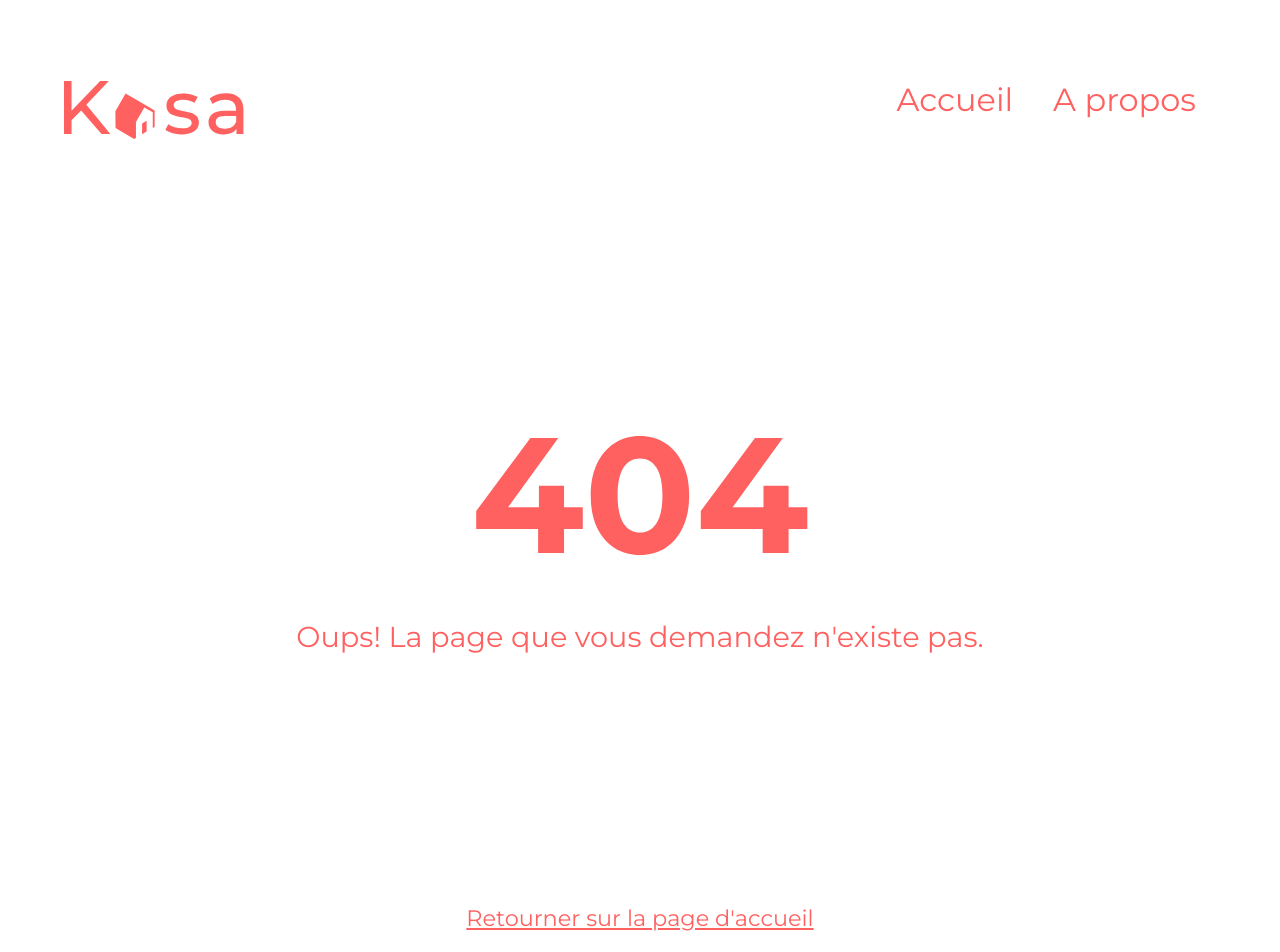
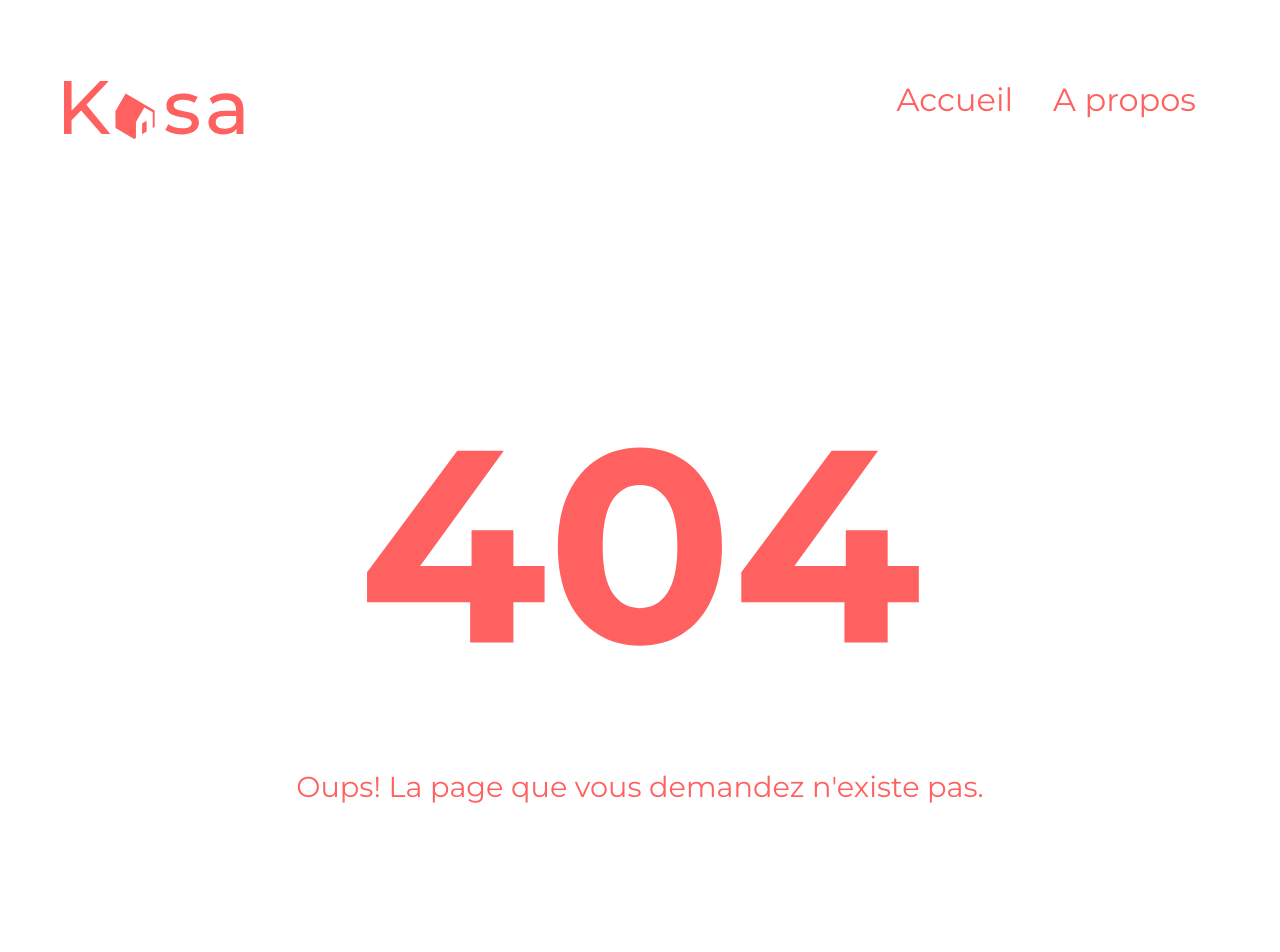
Before and after one commit to Euni14/Projet_8, a React (Create React App) app: page /error in a window 1280 px wide. Shown: the top 952 px of the page. Built offline with nearby package versions, Linux system fonts and the light colour scheme; a web font is replaced by a local one.

Commit message:
page erreur fonctionnel, correction clic des cards en entier, rectification dans le carrousel, finalisation du css projet terminé

```diff
--- a/package.json
+++ b/package.json
@@ -8,7 +8,7 @@
     "@testing-library/user-event": "^13.2.1",
     "react": "^18.2.0",
     "react-dom": "^18.2.0",
-    "react-router-dom": "^6.11.2",
+    "react-router-dom": "^6.13.0",
     "react-scripts": "5.0.1",
     "web-vitals": "^2.1.0"
   },
--- a/src/compenents/App/App.js
+++ b/src/compenents/App/App.js
@@ -1,9 +1,4 @@
-/*import logo from "./logo.svg";*/
-import { BrowserRouter as Router, Routes, Route } from "react-router-dom";
-import Home from "../../pages/Home/Home";
-import Error from "../../pages/Error/Error";
-import About from "../../pages/About/About";
-import Location from "../../pages/Location/Location";
+import { Outlet } from "react-router-dom";
 import Header from "../Header/Header";
 import Footer from "../Footer/Footer";
 import "./App.css";
@@ -12,19 +7,8 @@ function App() {
   return (
     <div>
       <div className="container">
-        <Router>
-          <Header />
-          <Routes>
-            <Route path="/" element={<Home />} errorElement={<Error />} />
-            <Route path="*" element={<Error />} />
-            <Route path="/about" element={<About />} errorElement={<Error />} />
-            <Route
-              path="/location/:id"
-              element={<Location />}
-              errorElement={<Error />}
-            />
-          </Routes>
-        </Router>
+        <Header />
+        <Outlet />
       </div>
       <Footer />
     </div>
--- a/src/compenents/Card/Card.js
+++ b/src/compenents/Card/Card.js
@@ -4,16 +4,16 @@ import "./Card.css";
 function Card(props) {
   const locationPath = "/location/";
   return (
-    <div className="cardBox">
-      <Link to={locationPath + props.location.id}>
+    <Link to={locationPath + props.location.id}>
+      <div className="cardBox">
         <img
           className="cardImage"
           src={props.location.cover}
           alt={props.location.title}
         />
         <h4 className="cardLink">{props.location.title} </h4>
-      </Link>
-    </div>
+      </div>
+    </Link>
   );
 }
 
--- a/src/compenents/Carrousel/Carrousel.js
+++ b/src/compenents/Carrousel/Carrousel.js
@@ -27,9 +27,9 @@ function Carrousel(props) {
           return (
             <img
               className="carrouselImage"
-              key={slide}
+              key={index}
               src={slide}
-              alt="Image du bien à louer"
+              alt="du bien à louer"
             />
           );
         }
--- a/src/index.js
+++ b/src/index.js
@@ -1,10 +1,39 @@
 import React from "react";
 import ReactDOM from "react-dom/client";
+import { createBrowserRouter, RouterProvider } from "react-router-dom";
 import App from "./compenents/App/App";
+import Home from ".//pages/Home/Home";
+import ErrorPage from "./pages/Error/ErrorPage";
+import Location from ".//pages/Location/Location";
+import About from ".//pages/About/About";
 
-/*https://efficientuser.com/2022/10/07/reactdom-render-is-no-longer-supported-in-react-18/ */
+const routerKasa = createBrowserRouter([
+  {
+    path: "/",
+    element: <App />,
+    errorElement: <ErrorPage />,
+    children: [
+      {
+        path: "/",
+        element: <Home />,
+      },
+      {
+        path: "/location/:id",
+        element: <Location />,
+      },
+      {
+        path: "/about",
+        element: <About />,
+      },
+      {
+        path: "/*",
+        element: <ErrorPage />,
+      },
+    ],
+  },
+]);
 ReactDOM.createRoot(document.getElementById("root")).render(
   <React.StrictMode>
-    <App />
+    <RouterProvider router={routerKasa} />
   </React.StrictMode>
 );
--- a/src/pages/Error/Error.css
+++ b/src/pages/Error/ErrorPage.css
@@ -12,30 +12,47 @@
 }
 
 .errorColor {
-color: #FF6060;
+    color: #FF6060;
 }
+
 .backToHome {
     text-decoration: underline;
     font-size: 140%;
     margin-top: 250px;
 }
+
 .errorContainer p {
     text-align: center;
     font-size: 180%;
     font-weight: 500;
 }
+
 @media (992px <=width) {
 
+    .errorColor {
+        display: flex;
+        flex-direction: row;
+
+    }
+    .errorPage {
+        height: 250px;
+        margin-bottom: 100px;
+    }
+    .backToHome {
+        font-size: 200%;
+    }
 }
 
 
 @media (768px <=width <992px) {
     .errorPage {
-         height: 190px;
+        height: 190px;
     }
+
     .errorContainer p {
         text-align: center;
         font-size: 180%;
         font-weight: 500;
     }
+
 }
--- a/src/pages/Error/Error.js
+++ b/src/pages/Error/ErrorPage.js
@@ -1,14 +1,14 @@
 import errorPage from "../../assets/errorPage.svg";
-import "./Error.css";
+import "./ErrorPage.css";
 import { Link } from "react-router-dom";
 
-function Error() {
+function ErrorPage() {
   return (
     <div className="errorContainer">
       <img className="errorPage" src={errorPage} alt="page erreur" />
-      <p className="errorColor">
-        Oups! La page que vous demandez n'existe pas.
-      </p>
+      <div className="errorColor">
+        <p>Oups! La page que&nbsp;</p> <p>vous demandez n'existe pas.</p>
+      </div>
       <Link to="/" className="errorColor backToHome">
         Retourner sur la page d'accueil
       </Link>
@@ -16,4 +16,4 @@ function Error() {
   );
 }
 
-export default Error;
+export default ErrorPage;
--- a/src/pages/Home/Home.js
+++ b/src/pages/Home/Home.js
@@ -5,7 +5,6 @@ import "./Home.css";
 function Home() {
   return (
     <div>
-      <h1>Home composant</h1>
       <Banner />
       <Gallery />
     </div>
--- a/src/pages/Location/Location.js
+++ b/src/pages/Location/Location.js
@@ -1,4 +1,4 @@
-import { useParams } from "react-router-dom";
+import { useParams, useNavigate } from "react-router-dom";
 import { useState, useEffect } from "react";
 import Carrousel from "../../compenents/Carrousel/Carrousel";
 import Collapse from "../../compenents/Collapse/Collapse";
@@ -10,19 +10,21 @@ function Location() {
   const { id } = useParams();
   const [currentLocation, setCurrentLocation] = useState({});
   const ratebase = [1, 2, 3, 4, 5];
+  const navigate = useNavigate();
 
   useEffect(() => {
     (async () => {
-      try {
-        const response = await fetch("http://localhost:3000/location.json");
-        const currLocation = await response.json();
-        const concernedLocation = currLocation.filter((l) => l.id === id);
-        setCurrentLocation(concernedLocation[0]);
-      } catch (e) {
-        console.log(e);
+      const response = await fetch("http://localhost:3000/location.json");
+      const currLocation = await response.json();
+      const concernedLocation = currLocation.filter((l) => l.id === id);
+      setCurrentLocation(concernedLocation[0]);
+    })().finally((e) => {
+      if (currentLocation === undefined) {
+        console.log(currentLocation);
+        return navigate("/error");
       }
-    })();
-  }, []);
+    });
+  }, [id, currentLocation, navigate]);
 
   return (
     <div>
@@ -30,16 +32,18 @@ function Location() {
       {console.log(currentLocation)}*/}
       <Carrousel
         key={["picture-", id].join("-")}
-        photos={currentLocation.pictures}
-        title={currentLocation.title}
+        photos={currentLocation?.pictures}
+        title={currentLocation?.title}
       />
       <div className="generalInformation">
         <div className="leftInformation">
-          <h1 className="styleOne">{currentLocation.title}</h1>
-          <h4 className="styleFour">{currentLocation.location}</h4>
+          <h1 className="styleOne">{currentLocation?.title}</h1>
+          <h4 className="styleFour">{currentLocation?.location}</h4>
           <div className="globalTag">
             {currentLocation?.tags?.map((tag) => (
-              <span className="tagLocation">{tag}</span>
+              <span key={tag} className="tagLocation">
+                {tag}
+              </span>
             ))}
           </div>
         </div>
@@ -48,9 +52,9 @@ function Location() {
             {currentLocation &&
               ratebase.map((rate) => {
                 if (rate <= currentLocation?.rating) {
-                  return <img src={starActive} />;
+                  return <img src={starActive} key={rate} />;
                 } else {
-                  return <img src={starInactive} />;
+                  return <img src={starInactive} key={rate} />;
                 }
               })}
           </div>
@@ -58,7 +62,6 @@ function Location() {
             <p className="managerName">{currentLocation?.host?.name}</p>
             <img
               className="managerImage"
-              res
               src={currentLocation?.host?.picture}
             ></img>
           </div>
```
Also changed, not shown: 2 other files (tests, documents, lock files or other folders).
